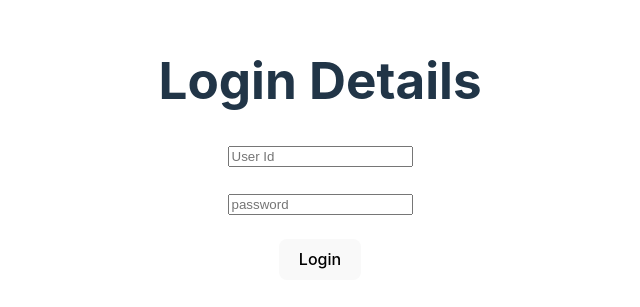
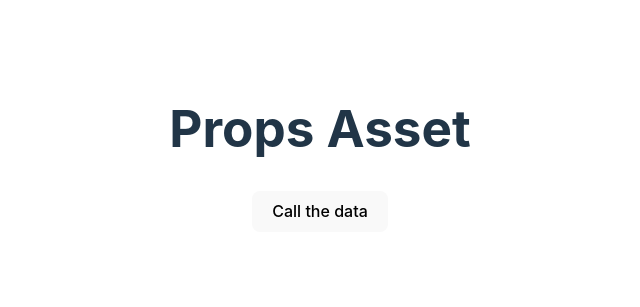
Before and after one commit to Bhanu-Partap/react-learnings-with-vite, a React (Vite) app in the folder my-first-react-app/: page / in a window 1280 px wide. Shown: the part 251-558 px from the top of the page, without its empty margins (320-960 px from the left). Built offline with nearby package versions, Linux system fonts and the light colour scheme.

Commit message:
function as a props

```diff
--- a/my-first-react-app/src/App.jsx
+++ b/my-first-react-app/src/App.jsx
@@ -2,6 +2,7 @@ import "./App.css"
 import Login from "./Components/Login"
 // import Formbox from "./Components/Formbox"
 import Profile from "./Components/Profile"
+import PropsAsset from "./Components/PropsAsset"
 // import InputBox from "./Components/InputBox"
 // import ToggleElement from "./Components/ToggleElement"
 // import React from "react"
@@ -31,6 +32,11 @@ export default function App() {
   //   setName("BMW");
   // }
 
+  function getData(){
+    alert("your Data is here")
+  }
+
+
   return (
     <>
       {/* <h1>{data}</h1>
@@ -59,7 +65,8 @@ export default function App() {
 
       {/* <Formbox /> */}
       {/* <Profile /> */}
-      <Login />
+      {/* <Login /> */}
+      <PropsAsset data={getData} />
 
     </>
   )
--- /dev/null
+++ b/my-first-react-app/src/Components/PropsAsset.jsx
@@ -0,0 +1,12 @@
+import React from 'react'
+
+export default function PropsAsset(props) {
+  return (
+    <>
+        <div className="PropsAsset">
+            <h1>Props Asset</h1>
+            <button onClick={()=>props.data}>Call the data</button>
+        </div>
+    </>
+  )
+}
```
